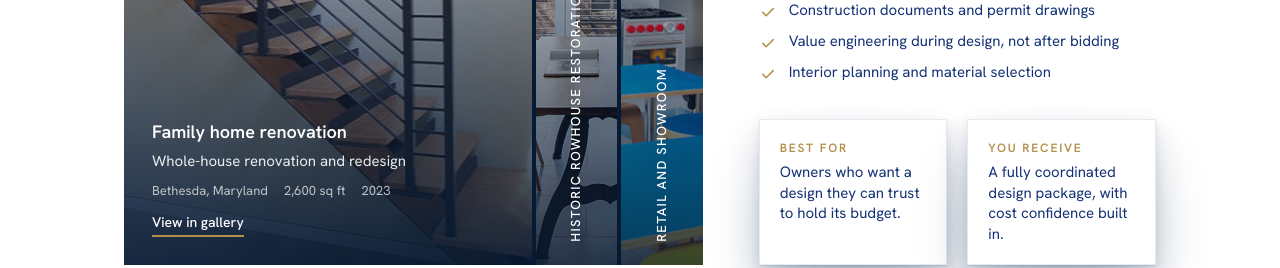
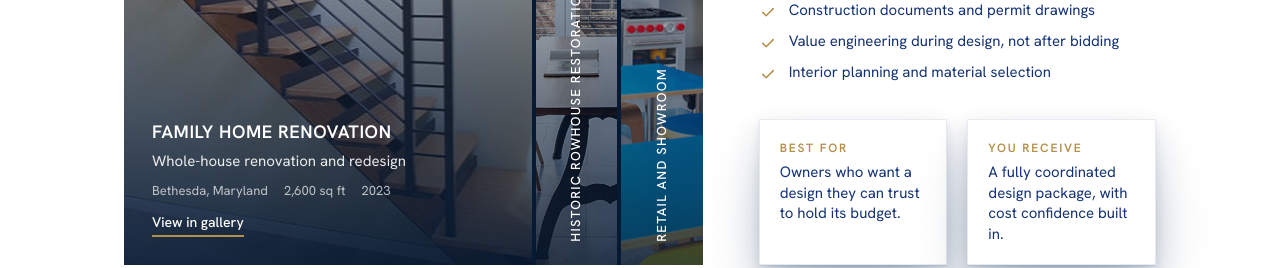
Before and after one commit to PDBS2030/Proactive, a Next.js app: page /services in a window 1280 px wide. Shown: the part 1680-1948 px from the top of the page. Built offline with nearby package versions, Linux system fonts and the light colour scheme.

Commit message:
Rename Harbor-view residence to Harbor view residence and show project names in capitals in the accordion

```diff
--- a/components/ServiceProjects.tsx
+++ b/components/ServiceProjects.tsx
@@ -110,7 +110,7 @@ export function ServiceProjects({
                     on ? "opacity-100 delay-200" : "pointer-events-none opacity-0",
                   )}
                 >
-                  <p className="text-[18px] leading-snug font-semibold">{x.title}</p>
+                  <p className="text-[18px] leading-snug font-semibold tracking-[.03em] uppercase">{x.title}</p>
                   <p className="mt-1.5 text-[15px] leading-[1.5] text-white/90">{x.scope}</p>
                   <p className="mt-2 flex flex-wrap gap-x-4 gap-y-0.5 text-[13px] text-white/70">
                     <span>
--- a/lib/pages.ts
+++ b/lib/pages.ts
@@ -88,7 +88,7 @@ export const SERVICE_SLUGS: Record<string, ServiceType> = {
 
 /** SAMPLE portfolio entries (photos from the prototype gallery, sizes and years invented). Replace with real PDBS projects. */
 export const PROJECTS: Project[] = [
-  { id: "p1", title: "Harbor-view residence", city: "Baltimore", region: "Maryland", sector: "Residential", service: "Design-build", image: "/assets/gallery/residential/1.jpg", year: 2024, size: "3,800 sq ft", scope: "New residence, designed and built" },
+  { id: "p1", title: "Harbor view residence", city: "Baltimore", region: "Maryland", sector: "Residential", service: "Design-build", image: "/assets/gallery/residential/1.jpg", year: 2024, size: "3,800 sq ft", scope: "New residence, designed and built" },
   { id: "p2", title: "Family home renovation", city: "Bethesda", region: "Maryland", sector: "Residential", service: "Architecture & design", image: "/assets/gallery/residential/2.jpg", year: 2023, size: "2,600 sq ft", scope: "Whole-house renovation and redesign" },
   { id: "p3", title: "Hillside residence", city: "Arlington", region: "Virginia", sector: "Residential", service: "Design-build", image: "/assets/gallery/residential/3.jpg", year: 2024, size: "4,100 sq ft", scope: "Hillside residence with new structure" },
   { id: "p4", title: "Warehouse loft conversion", city: "Baltimore", region: "Maryland", sector: "Loft & industrial conversions", service: "Design-build", image: "/assets/gallery/loft/1.jpg", year: 2023, size: "6,500 sq ft", scope: "Warehouse converted to loft residences" },
```
